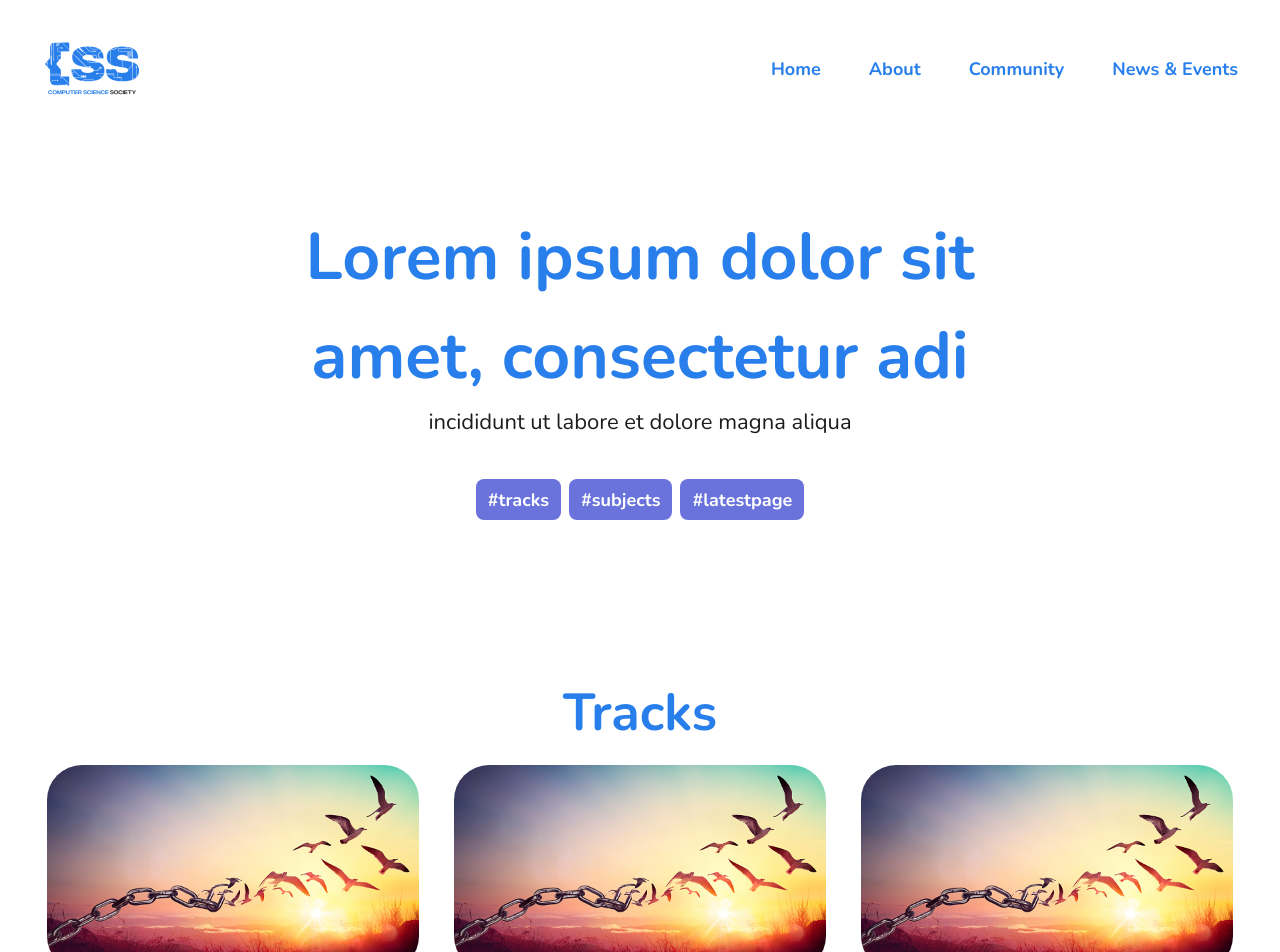
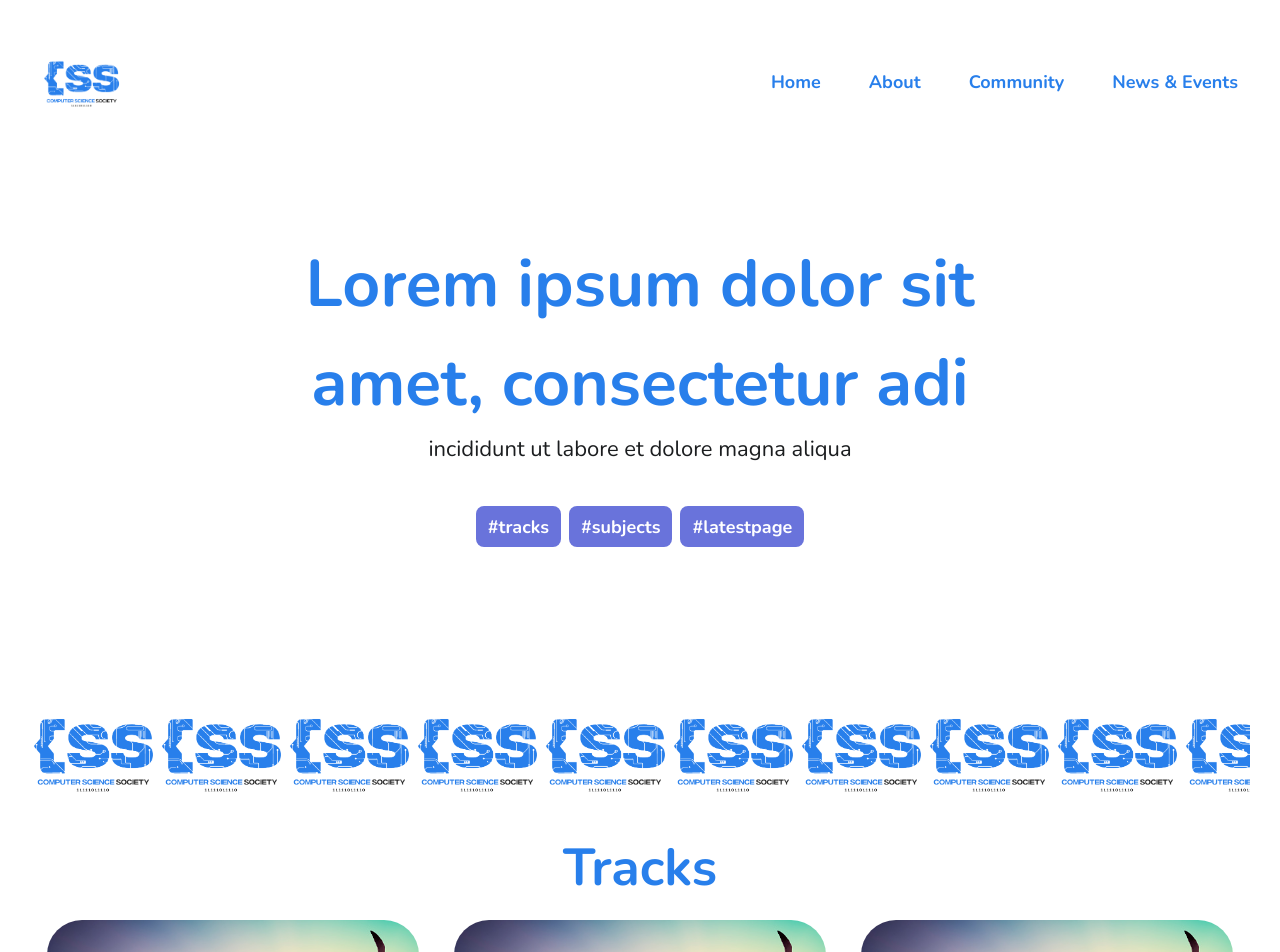
Before and after one commit to neilcasas/final-ustcss, a React (Vite) app: page / in a window 1280 px wide. Shown: the top 952 px of the page. Built offline with nearby package versions, Linux system fonts and the light colour scheme.

Commit message:
Created divider component

```diff
--- a/src/App.jsx
+++ b/src/App.jsx
@@ -1,5 +1,6 @@
+import Header from "./components/Header";
 import Hero from "./components/Hero";
-import Header from "./components/Header";
+import Divider from "./components/Divider";
 import Tracks from "./components/Tracks";
 import Subjects from "./components/Subjects";
 
@@ -8,8 +9,11 @@ function App() {
     <>
       <Header />
       <Hero />
+      <Divider />
       <Tracks />
+      <Divider />
       <Subjects />
+      <Divider />
     </>
   );
 }
--- /dev/null
+++ b/src/components/Divider.jsx
@@ -0,0 +1,15 @@
+import React from "react";
+import cssLogo from "../assets/css.png";
+
+const Divider = () => {
+  const backgroundStyle = {
+    backgroundImage: `url(${cssLogo})`,
+    backgroundRepeat: "repeat-x",
+    backgroundSize: "auto 100%",
+    height: "128px",
+  };
+
+  return <div className="w-full" style={backgroundStyle}></div>;
+};
+
+export default Divider;
--- a/src/components/Header.jsx
+++ b/src/components/Header.jsx
@@ -5,7 +5,7 @@ const Header = () => {
   return (
     <header className="text-primary">
       <div className="p-3 text-lg font-bold container mx-auto flex justify-between items-center">
-        <img className="css-logo" src={cssLogo} alt="css logo"></img>
+        <img className="css-logo h-[80px]" src={cssLogo} alt="css logo"></img>
         <nav>
           <ul className="flex space-x-4 gap-8">
             <li>
```
Also changed, not shown: src/assets/css.png.
